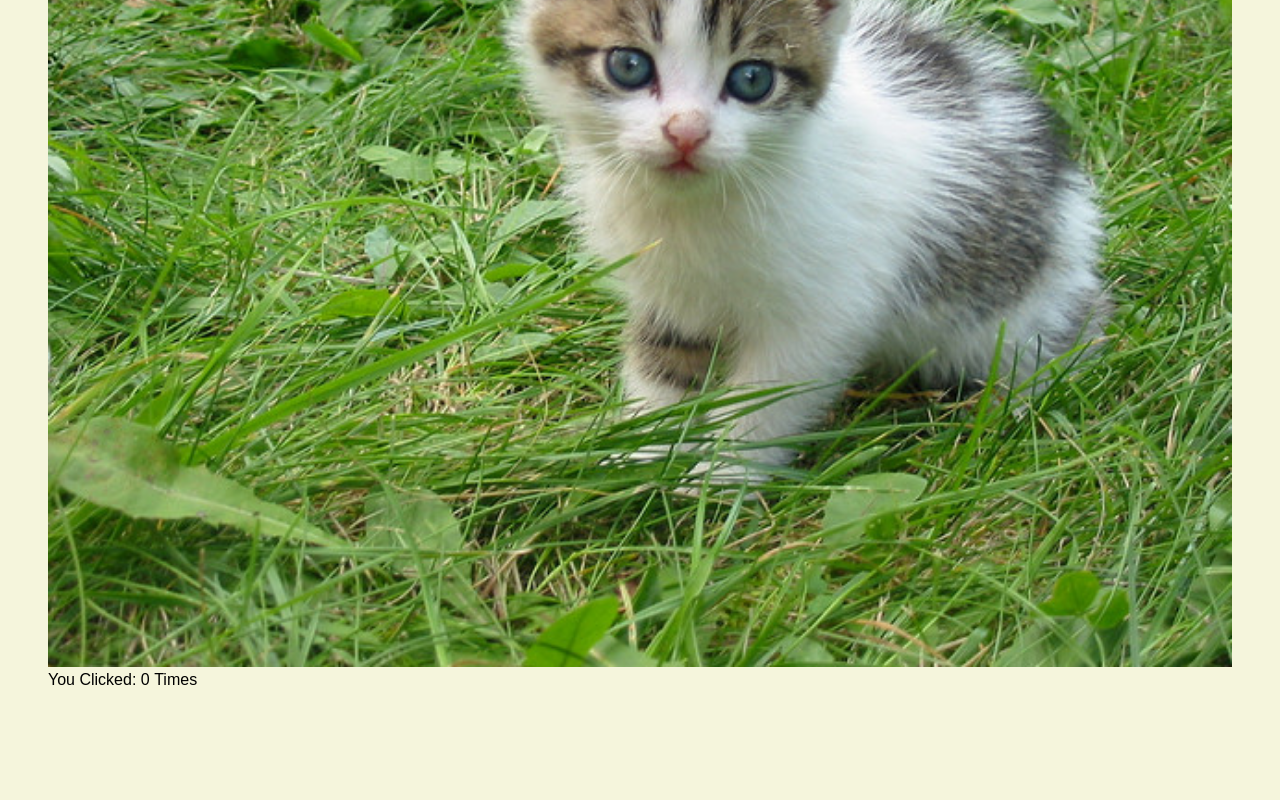
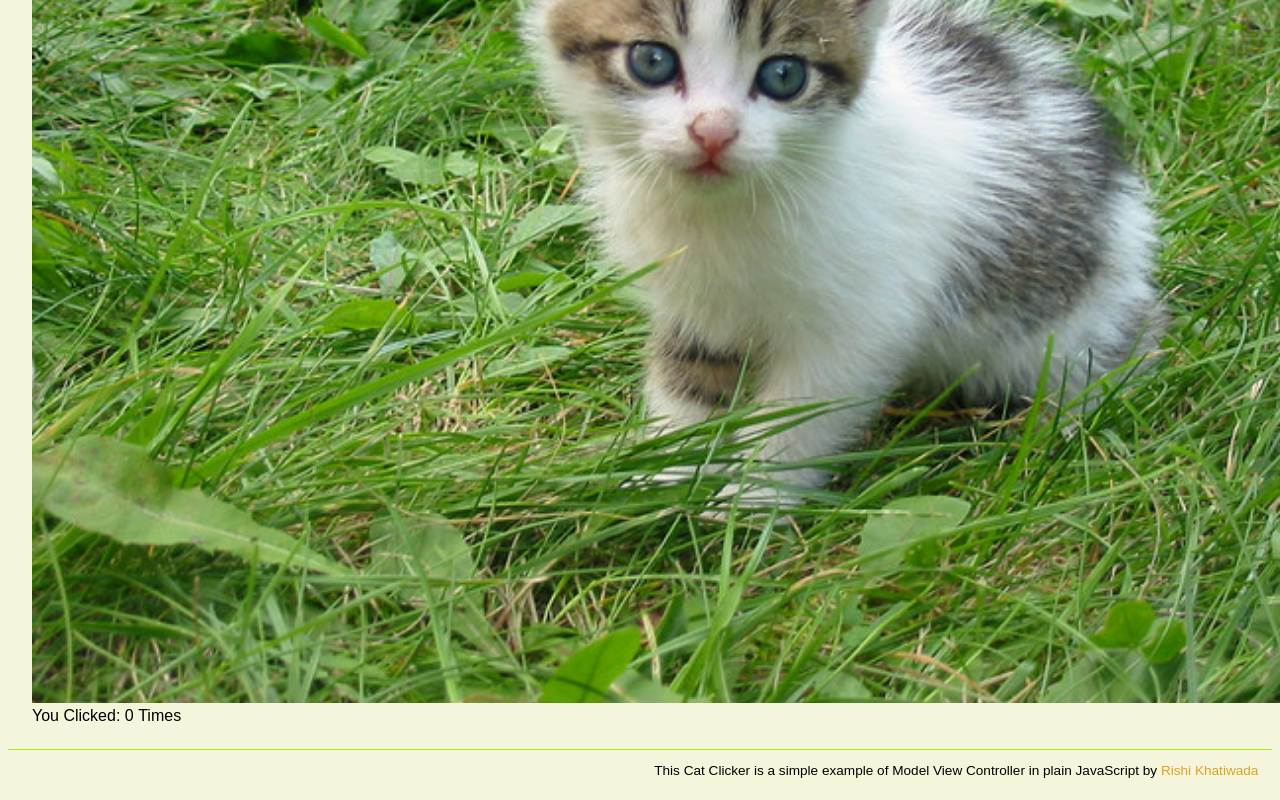
Before and after one commit to rsi2940/myCatClicker, a plain HTML site: page index.html in a window 1280 px wide. Shown: the part 356-1156 px from the top of the page. Before the commit the page ends 1093 px from the top, so only its background shows below. Drawn offline with Linux system fonts and the light colour scheme.

Commit message:
movile view finish

```diff
--- a/index.html
+++ b/index.html
@@ -22,8 +22,11 @@
             <div class="cat-count"></div>
             <p>Times</p>
         </div>
+
     </div>
-
+    <footer>This Cat Clicker is a simple example of Model View Controller in plain JavaScript by
+        <span> Rishi Khatiwada</span>
+    </footer>
     <script src="index.js"></script>
 </body>
 
--- a/styles.css
+++ b/styles.css
@@ -2,12 +2,13 @@ html,
 body {
   padding: 0;
   border: 0;
-  margin: 1.5em;
+
   background: beige;
   box-sizing: border-box;
   font-family: Molengo, sans-serif;
 }
 .wrapper {
+  margin: 1.5em;
   width: 100%;
   display: grid;
 }
@@ -25,5 +26,13 @@ img {
   margin: auto;
   width: 100%;
 }
-.cat {
+footer {
+  border-top: 1px solid rgb(163, 241, 16);
+  margin-top: 1em;
+  padding: 1em;
+  font-size: 0.85em;
+  text-align: right;
 }
+footer > span {
+  color: goldenrod;
+}
```
